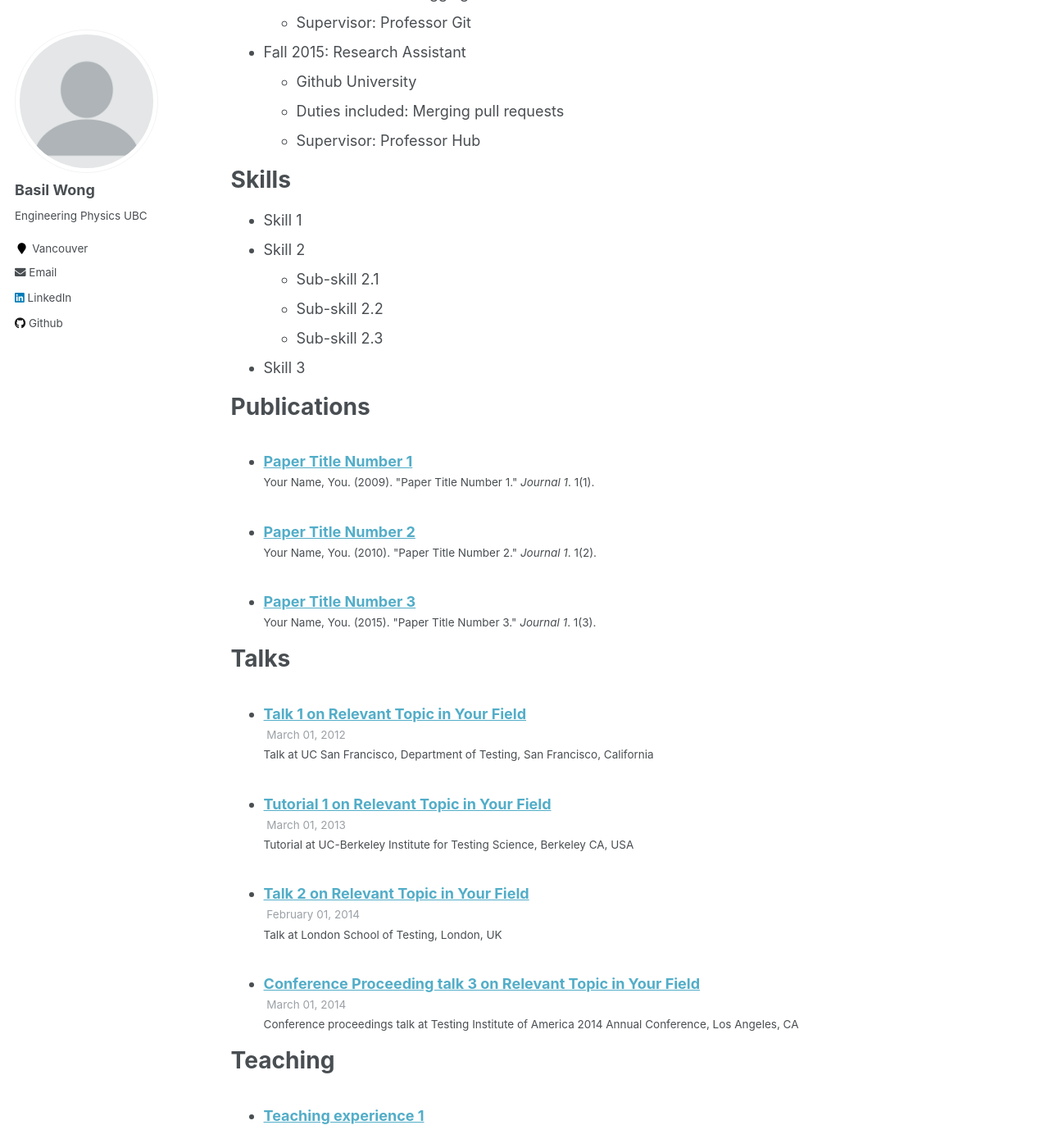
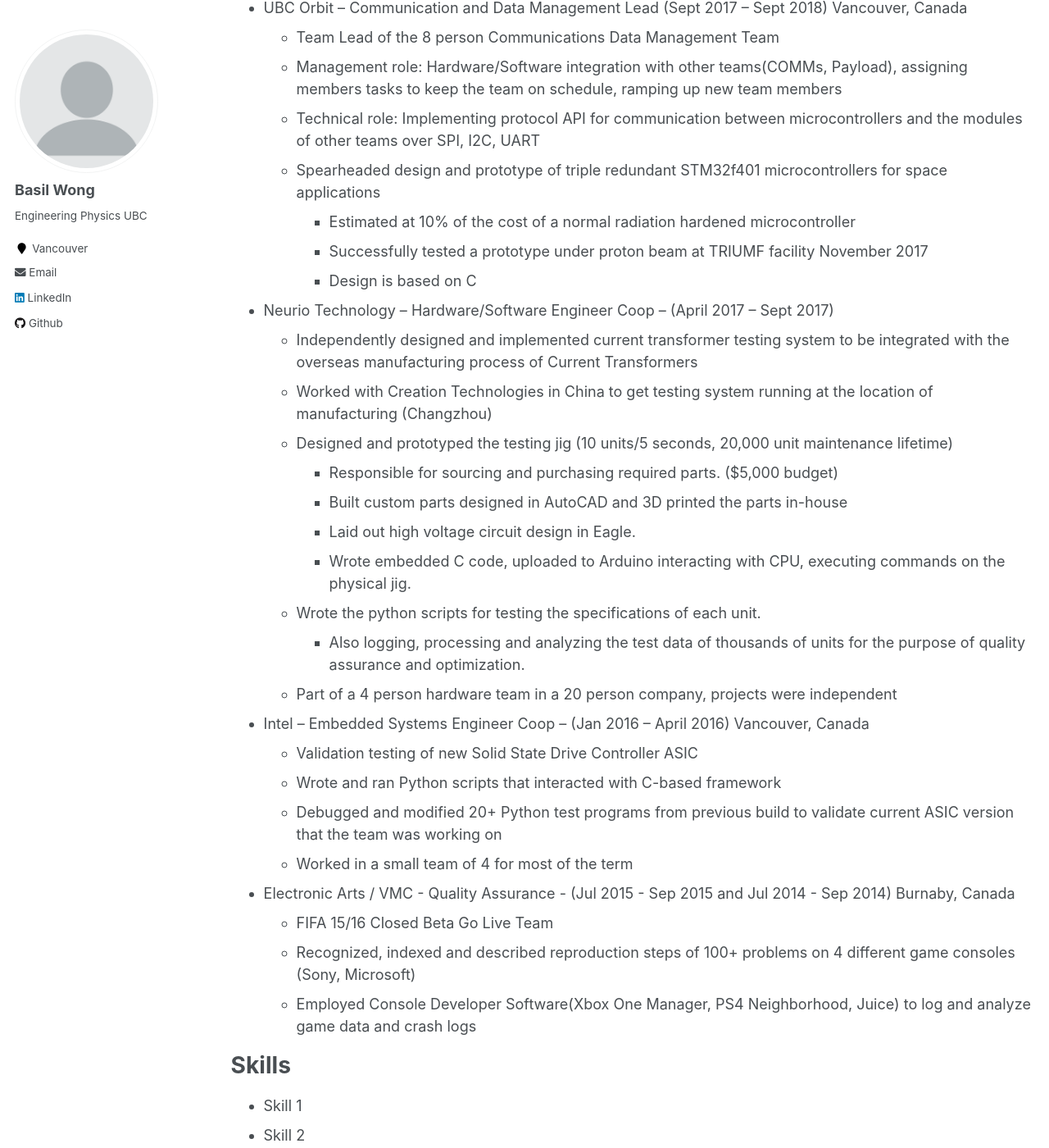
Before and after one commit to basilwong/basilwong.github.io, a Jekyll site: the page built from _pages/cv.md, in a window 1280 px wide and 1400 px high, scrolled down 475 px. Shown: the whole window at 82% size. Built offline with Jekyll 4.4.1, drawn with Linux system fonts in a browser that asks for light colours; some of the changed text lies outside the part shown.

Commit message:
Added experience to cv page

```diff
--- a/_pages/cv.md
+++ b/_pages/cv.md
@@ -11,21 +11,48 @@
 
 Education
 ======
-* B.S. in GitHub, GitHub University, 2012
-* M.S. in Jekyll, GitHub University, 2014
-* Ph.D in Version Control Theory, GitHub University, 2018 (expected)
+* B.S. in Engineering Phyiscs, University of British Columbia
 
-Work experience
+Technical experience
 ======
-* Summer 2015: Research Assistant
-  * Github University
-  * Duties included: Tagging issues
-  * Supervisor: Professor Git
+* Walus Labs – Undergraduate Researcher – (April 2018 – Sept 2018)
+  * Part of a 5 person team researching the simulation of Quantum Cellular Automata
+  * Responsible for creating the physics engine computing the Quantum Coherence Vectors over time
+    *Utilized SUNDIALS(C++), Boost(C++), NumPy(Python) to compute ordinary differential equations
+    *Engine is self contained package (C++ and Python versions)
+    *Integrated into QCA Designer CAD tool
 
-* Fall 2015: Research Assistant
-  * Github University
-  * Duties included: Merging pull requests
-  * Supervisor: Professor Hub
+* UBC Orbit – Communication and Data Management Lead (Sept 2017 – Sept 2018) Vancouver, Canada
+  * Team Lead of the 8 person Communications Data Management Team
+  * Management role: Hardware/Software integration with other teams(COMMs, Payload), assigning members tasks to keep the team on schedule, ramping up new team members
+  * Technical role:  Implementing protocol API for communication between microcontrollers and the modules of other teams over SPI, I2C, UART
+  * Spearheaded design and prototype of triple redundant STM32f401 microcontrollers for space applications
+    * Estimated at 10% of the cost of a normal radiation hardened microcontroller
+	* Successfully tested a prototype under proton beam at TRIUMF facility November 2017
+	* Design is based on C
+
+* Neurio Technology – Hardware/Software Engineer Coop – (April 2017 – Sept 2017)
+  * Independently designed and implemented current transformer testing system to be integrated with the overseas manufacturing process of Current Transformers
+  * Worked with Creation Technologies in China to get testing system running at the location of manufacturing (Changzhou)
+  * Designed and prototyped the testing jig (10 units/5 seconds, 20,000 unit maintenance lifetime)
+    * Responsible for sourcing and purchasing required parts. ($5,000 budget)
+    * Built custom parts designed in AutoCAD and 3D printed the parts in-house
+    * Laid out high voltage circuit design in Eagle.
+    * Wrote embedded C code, uploaded to Arduino interacting with CPU, executing commands on the physical jig.
+  * Wrote the python scripts for testing the specifications of each unit.
+    * Also logging, processing and analyzing the test data of thousands of units for the purpose of quality assurance and optimization.
+  * Part of a 4 person hardware team in a 20 person company, projects were independent
+
+* Intel – Embedded Systems Engineer Coop – (Jan 2016 – April 2016) Vancouver, Canada
+  * Validation testing of new Solid State Drive Controller ASIC
+  * Wrote and ran Python scripts that interacted with C-based framework
+  * Debugged and modified 20+ Python test programs from previous build to validate current ASIC version that the team was working on
+  * Worked in a small team of 4 for most of the term
+
+* Electronic Arts / VMC - Quality Assurance - (Jul 2015 - Sep 2015 and Jul 2014 - Sep 2014) Burnaby, Canada
+  * FIFA 15/16 Closed Beta Go Live Team
+  * Recognized, indexed and described reproduction steps of 100+ problems on 4 different game consoles (Sony, Microsoft)
+  * Employed Console Developer Software(Xbox One Manager, PS4 Neighborhood, Juice) to log and analyze game data and crash logs
 
 Skills
 ======
@@ -35,25 +62,3 @@
   * Sub-skill 2.2
   * Sub-skill 2.3
 * Skill 3
-
-Publications
-======
-  <ul>{% for post in site.publications %}
-    {% include archive-single-cv.html %}
-  {% endfor %}</ul>
-
-Talks
-======
-  <ul>{% for post in site.talks %}
-    {% include archive-single-talk-cv.html %}
-  {% endfor %}</ul>
-
-Teaching
-======
-  <ul>{% for post in site.teaching %}
-    {% include archive-single-cv.html %}
-  {% endfor %}</ul>
-
-Service and leadership
-======
-* Currently signed in to 43 different slack teams
```
